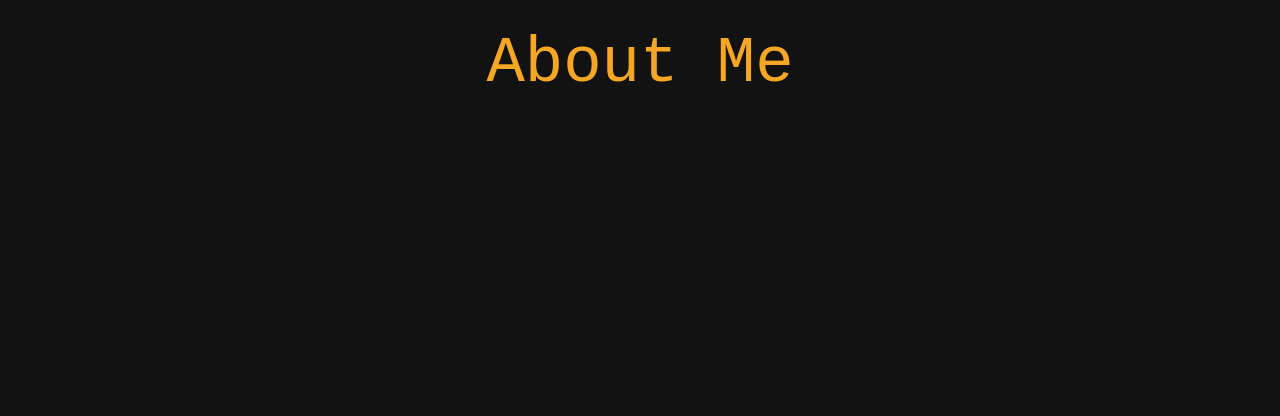
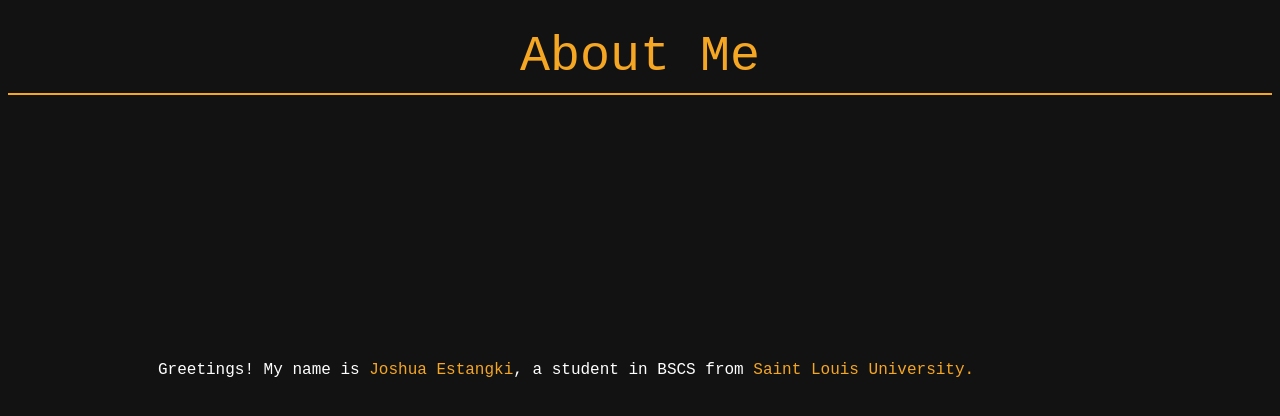
Before and after one commit to benedicktjbe/benedickt_website, a plain HTML site: page about.html in a window 1280 px wide. Drawn offline with Linux system fonts and the light colour scheme.

Commit message:
added changes

```diff
--- a/about.html
+++ b/about.html
@@ -10,5 +10,9 @@
 
     <body>
         <header>About Me</header>
+        <hr>
+
+        <p class = "text">Greetings! My name is <span style = "color: #f5a623"> Joshua Estangki</span>,
+a student in BSCS from <span style = "color: #f5a623"> Saint Louis University. </span> </p>
     </body>
 </html>
--- a/style/about.css
+++ b/style/about.css
@@ -1,11 +1,25 @@
 body {
     background-color: #121212;
     font-family: 'Courier New';
+    color: white;
 }
 
 header {
     text-align: center;
     color: #f5a623;
-    font-size: 64px;
+    font-size: 50px;
     padding-top: 20px;
 }
+
+hr {
+    border: none;
+    height: 2px;
+    background-color: #f5a623;
+}
+
+.text {
+    text-align: justify;
+    text-justify: inter-word;
+    padding-top: 250px;
+    padding-left: 150px;
+}
```
Also changed, not shown: index.html (+3 -1 lines).
